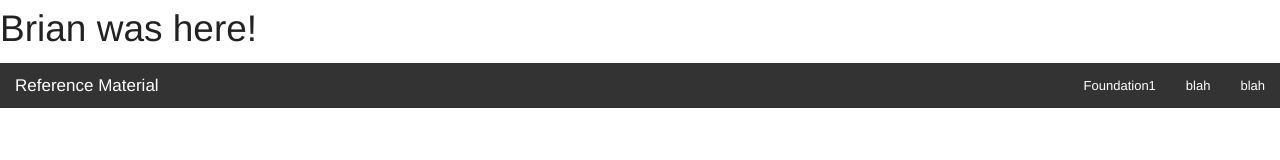
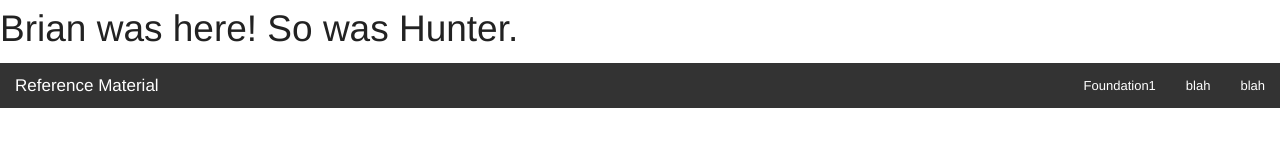
Before and after one commit to blovik/Reference, a plain HTML site: page index.html in a window 1280 px wide. Drawn offline with Linux system fonts and the light colour scheme.

Commit message:
Update index.html

```diff
--- a/index.html
+++ b/index.html
@@ -8,7 +8,7 @@
     <script src="js/vendor/modernizr.js"></script>
   </head>
   <body>
-    <h2>Brian was here!</h2>
+    <h2>Brian was here! So was Hunter.</h2>
    <!--  This is a comment that I'm entering into this file from my local machine. I cloned this file from blovik/Reference and am pushing back into that server @ https://github.com/blovik/Reference.git -->
     <nav class="top-bar">
       <ul class="title-area">
```
